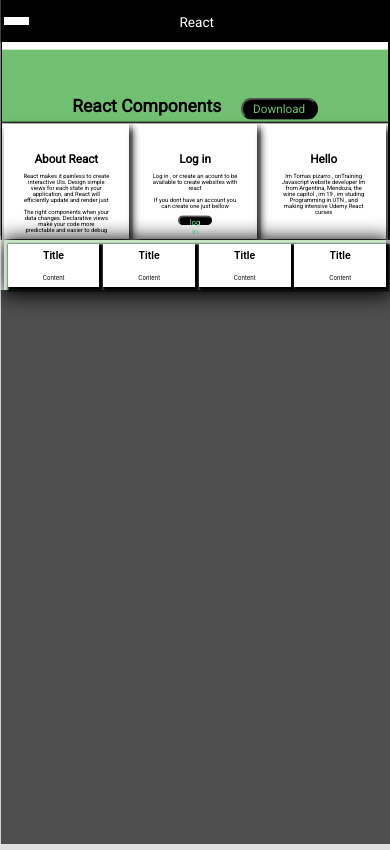
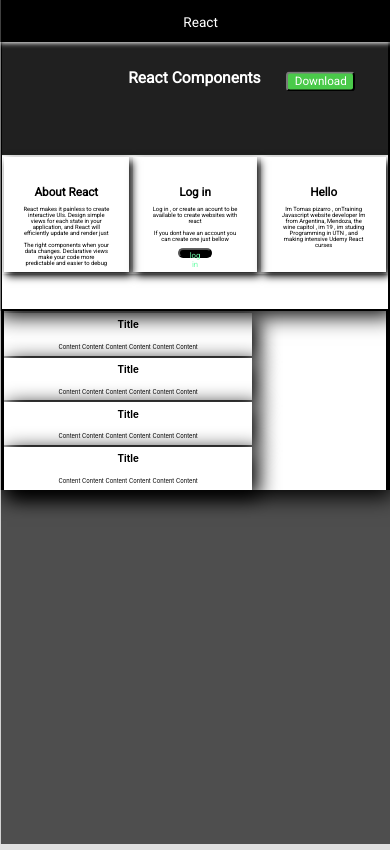
Before and after one commit to tomaspizarro15/react-udemy-lesson, a React (Create React App) app: page / in a window 390 px wide. Built offline with nearby package versions, Linux system fonts and the light colour scheme; a web font is replaced by a local one.

Commit message:
Cambios de estilo y Responsividad

```diff
--- a/public/index.html
+++ b/public/index.html
@@ -38,7 +38,7 @@
 
     </div>
 
-    <div id = "main">
+    <div id = "main" style=>
 
     </div>
 
--- a/src/App.js
+++ b/src/App.js
@@ -4,6 +4,8 @@
 import Backdrop from './Componentes/Backdrop/Backdrop';
 import Radium, { StyleRoot } from 'radium';
 import './App.css';
+import MainComponents from './Componentes/MainComponent/MainComponent';
+import LowComponent from './Componentes/LowComponent/LowComponent';
 
 
 class Componente1 extends Component {
@@ -119,6 +121,8 @@
           <NavBar />
           <main style={{ marginTop: '0%' }}>
           </main>
+          <MainComponents/>
+          <LowComponent/>
         </div>
 
       </StyleRoot>
--- a/src/Componentes/LowComponent/LowComponent.css
+++ b/src/Componentes/LowComponent/LowComponent.css
@@ -1,13 +1,14 @@
 .main_low_component {
-    z-index: 200;
+    z-index: 150;
     position: relative;
-    background-color: white;
+    background-color: rgb(0, 0, 0);
 
 }
 
 .main_low_component ul {
-    background-color:rgba(113, 192, 113 ,0.4) ;
+    background-color: #000000;
     display: flex;
+    justify-content: center;
     margin: 1% 1% 1% 1%;
     box-shadow: 2px 2px 20px 3px black;
     flex-direction:row ;
@@ -21,7 +22,7 @@
     box-shadow: 2px 2px 2px 2px;
     display: flex;
     flex-direction:column ;
-    margin: 1% 0% 1% 1%;
+    margin: 0.5% 0.5% 0% 0%;
 }
 
 .main_low_component h1  {
@@ -37,3 +38,22 @@
     box-shadow: 2px 2px 2px 2px rgba(113, 192, 113 ,1.5);
 
 }
+
+@media (max-width : 768px) {
+
+    .main_low_component ul {
+        flex-direction: column;
+
+        margin: 0%;
+        width: 98%;
+        margin-left: 1%;
+        background-color: white;
+        box-shadow: 5px 5px 20px 2px ;
+    }
+    .main_low_component li {
+        width: 65%;
+        justify-content: center;
+        box-shadow: 5px 5px 20px 2px ;
+    }
+
+}
--- a/src/Componentes/LowComponent/LowComponent.js
+++ b/src/Componentes/LowComponent/LowComponent.js
@@ -20,20 +20,23 @@
                 <ul>
                     <li href="/">
                         <h1>Title</h1>
-                        <p>Content</p>
+                        <p>Content Content Content Content Content Content</p>
                     </li>
                     <li href="/">
                         <h1>Title</h1>
-                        <p>Content</p>
+                        <p>Content Content Content Content Content Content</p>
                     </li>
                     <li href="/">
                         <h1>Title</h1>
-                        <p>Content</p>
+                        <p>Content Content Content Content Content Content
+
+                        </p>
                     </li>
                     <li href="/">
                         <h1>Title</h1>
-                        <p>Content</p>
+                        <p>Content Content Content Content Content Content</p>
                     </li>
+
                 </ul>
             </div>
         );
--- a/src/Componentes/MainComponent/CentralBody.js
+++ b/src/Componentes/MainComponent/CentralBody.js
@@ -22,7 +22,7 @@
 
     let fixerClass = ['fixer']
 
-    if(props.showArrow) {
+    if (props.showArrow) {
         fixerClass = ['fixer open']
     }
     return (
@@ -47,12 +47,14 @@
                     <i class={arrowClass} onClick={props.click}></i>
                 </ul>
             </div>
-            <div className = {fixerClass}>
+            <div className={fixerClass}>
                 <div className={mainTwoClass}>
-                    <li>
-                        <h1 className="main_part_two_title">React Components</h1>
-                        <button className="main_part_two_button" onClick={props.click}>Download</button>
-                    </li>
+                    <ul>
+                        <li>
+                            <h1 className="main_part_two_title">React Components</h1>
+                            <button className="main_part_two_button" onClick={props.click}>Download</button>
+                        </li>
+                    </ul>
                 </div>
 
                 <div className="main_part_three">
@@ -79,7 +81,7 @@
                                 Im from Argentina, Mendoza, the wine capitol ,
                                 im 19 , im studing Programming in UTN , and making intensive Udemy React curses
                          </p>
-                         <div></div>
+                            <div></div>
                         </li>
                     </ul>
                 </div>
--- a/src/Componentes/MainComponent/MainComponent.css
+++ b/src/Componentes/MainComponent/MainComponent.css
@@ -116,8 +116,9 @@
     margin: 0% 0% 0% 0%;
     padding-top: 13%;
     padding-bottom: 13%;
-    background-color:rgb(113, 192, 113);
+    background-color : #202020;
     border-bottom: 9vw solid #282e28;
+    box-shadow: 2px 2px 2px 20px ;
    ;
 }
 
@@ -128,21 +129,16 @@
         transform: translateY(-95%);
      }
      .main_part_two {
-         margin: 0;
+         margin: 0%;
          height:65% ;
-         padding-bottom: 1%;
+         padding-bottom: 12%;
          padding-top: 12%;
          border-bottom: 7.5vw solid #282e28;
      }
-     .i {
 
-     }
-     .i:hover {
-
-     }
 }
 .main_part_two li {
-    width: 100%;
+    width: 120%;
     justify-content: center;
     list-style: none;
     display: flex;
@@ -150,29 +146,32 @@
 }
 
 .main_part_two_button {
-    color:rgb(113, 192, 113);
-    background-color: #000000;
-    width: 20%;
+    background-color: rgb(74, 202, 74);
+    color:white;
+    width: 30%;
     margin-left: 5%;
-    margin-top: 0.5%;
+    margin-top: 1%;
     margin-bottom: 0%;
     font-family: 'Roboto' ,sans-serif;
     height: 100%;
     font-size: 3vw;
     cursor: pointer;
-    border-radius: 80px;
-    border-color: #000000;
+    border-radius: 4px;
+    border-color: #252525;
 }
 
 .main_part_two_button:hover {
-    color: white;
+    color: rgb(74, 202, 74);
     background-color: #000000;
+    box-shadow: 0.1px 0.1px 12px 0.1px rgba(74, 202, 74 , 30%);
 }
 
 .main_part_two_title {
+    color: white;
+    width: 70%;
     margin: 0;
     font-family: 'roboto' , sans-serif;
-    font-size: 4.5vw ;
+    font-size: 4vw ;
 }
 
 .main_part_three {
--- a/src/Componentes/MainComponent/MainComponent.js
+++ b/src/Componentes/MainComponent/MainComponent.js
@@ -27,12 +27,11 @@
 
         return (
 
-            <div>
+            <div style ={{height : '100%'}}>
                 <CentralBody
                     click={this.showArrowHandler}
                     showArrow={this.state.showArrow}
                 />
-                <LowComponent/>
             </div>
         )
     };
--- a/src/Componentes/ResponsiveNavigationBar.css
+++ b/src/Componentes/ResponsiveNavigationBar.css
@@ -8,6 +8,7 @@
     background-color: #000000;
     color: antiquewhite;
     position: fixed;
+    box-shadow: 0.5px 0.5px 5px 0.5px white;
 }
 .navbar_logo {
     margin-left: 5vw;
@@ -23,24 +24,48 @@
     align-items: center;
     display: flex;
     height: 100%;
-    padding : 0% 1vw;
+    padding : 0% 2%;
+    margin-top: 0;
 }
 
 .navbar_search_bar {
+    margin-top: 0.4%;
+    display: flex;
+    flex-direction: row;
     width: 25%;
     margin-left: 5%;
     height: 100%;
 }
+
+.navbar_search_bar label {
+    font-size: 1vw;
+    margin-right: 2%;
+    margin-top: 1.5%;
+    color: rgba(113, 192, 113 ,1.5);
+
+}
 .navbar_search_bar input {
+    color: white;
+    margin-top: 2%;
     width: 100%;
-    height: 45%;
-    background-color: #070707;
-    border: solid white 1.5px;
-    border-radius: 7px;
+    height: 40%;
+    background-color: #000000;
+    border: solid rgba(113, 192, 113 ,1.5) 0.5px;
+    border-radius: 3px;
+}
+
+.navbar_search_bar input:focus {
+    background-color: #ffffff49;
 }
 @media (max-width :768px) {
     .navbar_search_bar input {
         opacity: 0;
+    }
+
+    .navbar_search_bar label {
+
+        visibility: hidden;
+
     }
 }
 .spacer {
@@ -57,7 +82,7 @@
 }
 .navigationbar_items  a:hover{
 
-    color: #00eeff;
+    color: rgba(113, 192, 113);
     font-size: 1.22vw;
     text-decoration: none
     ;
@@ -89,7 +114,7 @@
 }
 .navbar_logo  a:hover {
     font-size: 1.8vw;
-    color : #00eeff
+    color : rgba(113, 192, 113 ,1.5)
 }
 
 @media (max-width : 768px) {
--- a/src/Componentes/ResponsiveNavigationBar.js
+++ b/src/Componentes/ResponsiveNavigationBar.js
@@ -19,10 +19,7 @@
 
         const newShowSideDrawer = this.state.showSideDrawer;
 
-
         this.setState({ showSideDrawer: !newShowSideDrawer })
-
-
     }
 
     render() {
@@ -46,7 +43,9 @@
                         />
                         <div className="navbar_logo"><a href="/">React</a></div>
                         <div className = "navbar_search_bar">
+                            <label>Search</label>
                             <input type = "text" className value = {null}></input>
+
                         </div>
                         <div className="spacer" />
                         <div className="navigationbar_items">
--- a/src/Componentes/SideDrawer/DrawerToggleButton.css
+++ b/src/Componentes/SideDrawer/DrawerToggleButton.css
@@ -9,13 +9,14 @@
     cursor: pointer;
     padding: 0%;
     box-sizing: border-box;
+    margin-left: -15%;
 
 }
 .toggle_button:focus {
     outline : none;
 }
 .toggle_button_line {
-    width: 25px;
-    height: 3px;
-    background-color: white;
+    width: 20px;
+    height: 2px;
+
 }
--- a/src/index.js
+++ b/src/index.js
@@ -6,7 +6,6 @@
 import App from './App';
 import MainComponents from './Componentes/MainComponent/MainComponent';
 ReactDOM.render((<App/>) , document.getElementById('root'));
-ReactDOM.render((<MainComponents/>) , document.getElementById('main'));
 ReactDOM.render((<NavBar/>) , document.getElementById('navbar'))
 
 
```
Also changed, not shown: src/Componentes/Backdrop/Backdrop.css (line endings or trailing spaces).
